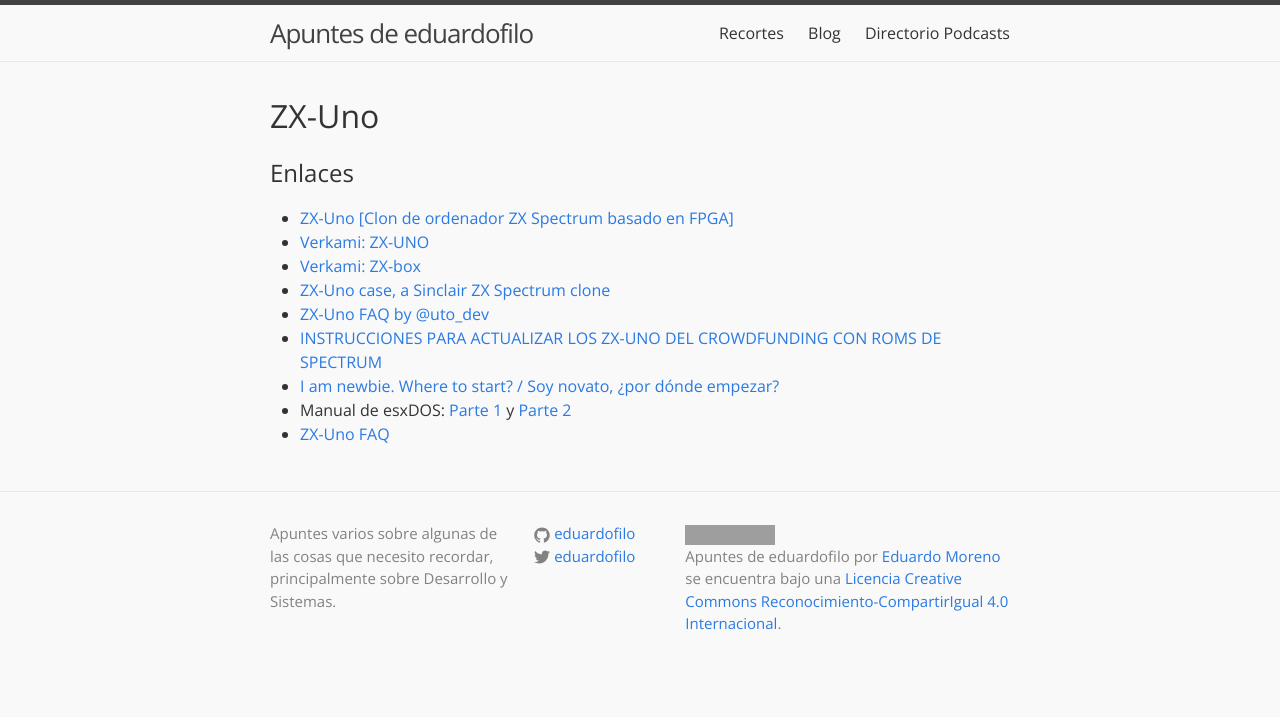
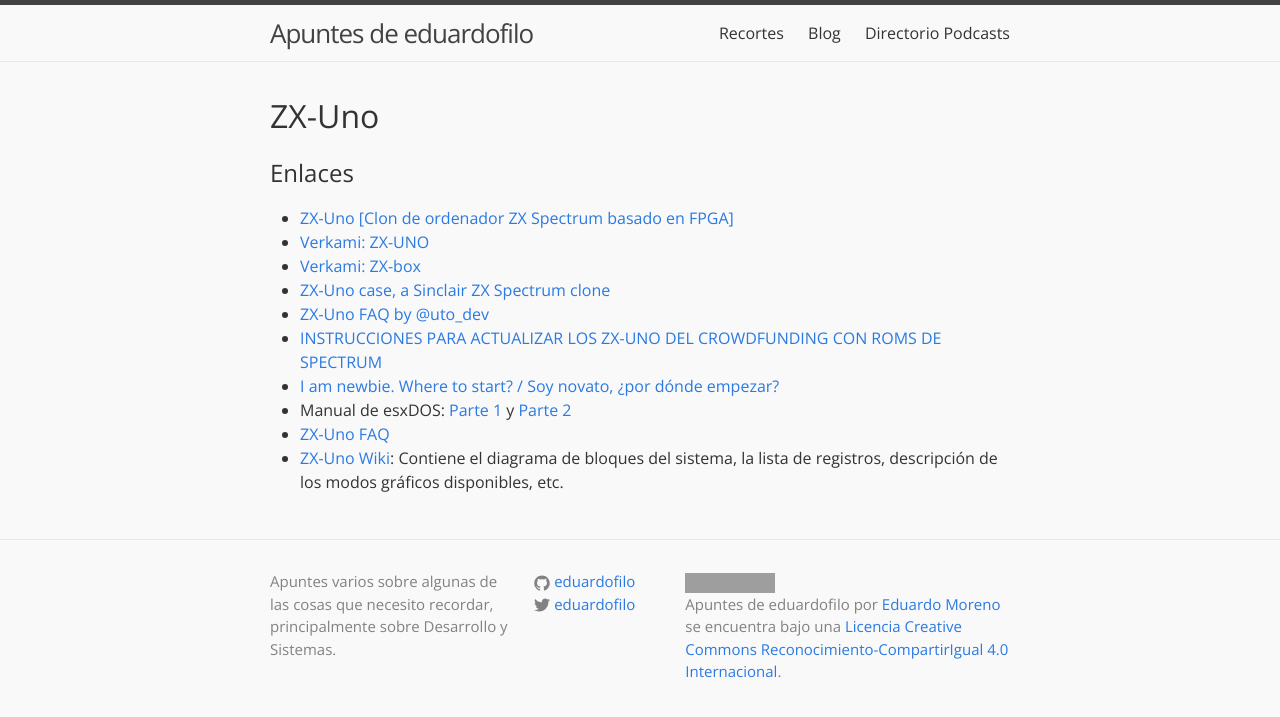
Before and after one commit to eduardofilo/eduardofilo.jekyll, a Jekyll site: the page built from sistemas/zx-uno.md, in a window 1280 px wide. Shown: the top 717 px of the page. Built offline with Jekyll 4.4.1, drawn with Linux system fonts in a browser that asks for light colours; our own code applies the rules of GitHub Pages for plain Markdown files; grey boxes are pictures that could not be loaded.

Commit message:
Enlace a Wiki de ZX-Uno.

```diff
--- a/sistemas/zx-uno.md
+++ b/sistemas/zx-uno.md
@@ -16,3 +16,4 @@
 * [I am newbie. Where to start? / Soy novato, ¿por dónde empezar?](http://www.zxuno.com/forum/viewtopic.php?f=27&t=754)
 * Manual de esxDOS: [Parte 1](http://www.vintagenarios.com/manual-esxdos-parte-t1120.html) y [Parte 2](http://www.vintagenarios.com/manual-esxdos-parte-t1122.html)
 * [ZX-Uno FAQ](http://www.ngpaws.com/zxunofaq.html)
+* [ZX-Uno Wiki](http://www.zxuno.com/wiki/index.php/ZX_Spectrum): Contiene el diagrama de bloques del sistema, la lista de registros, descripción de los modos gráficos disponibles, etc.
```
